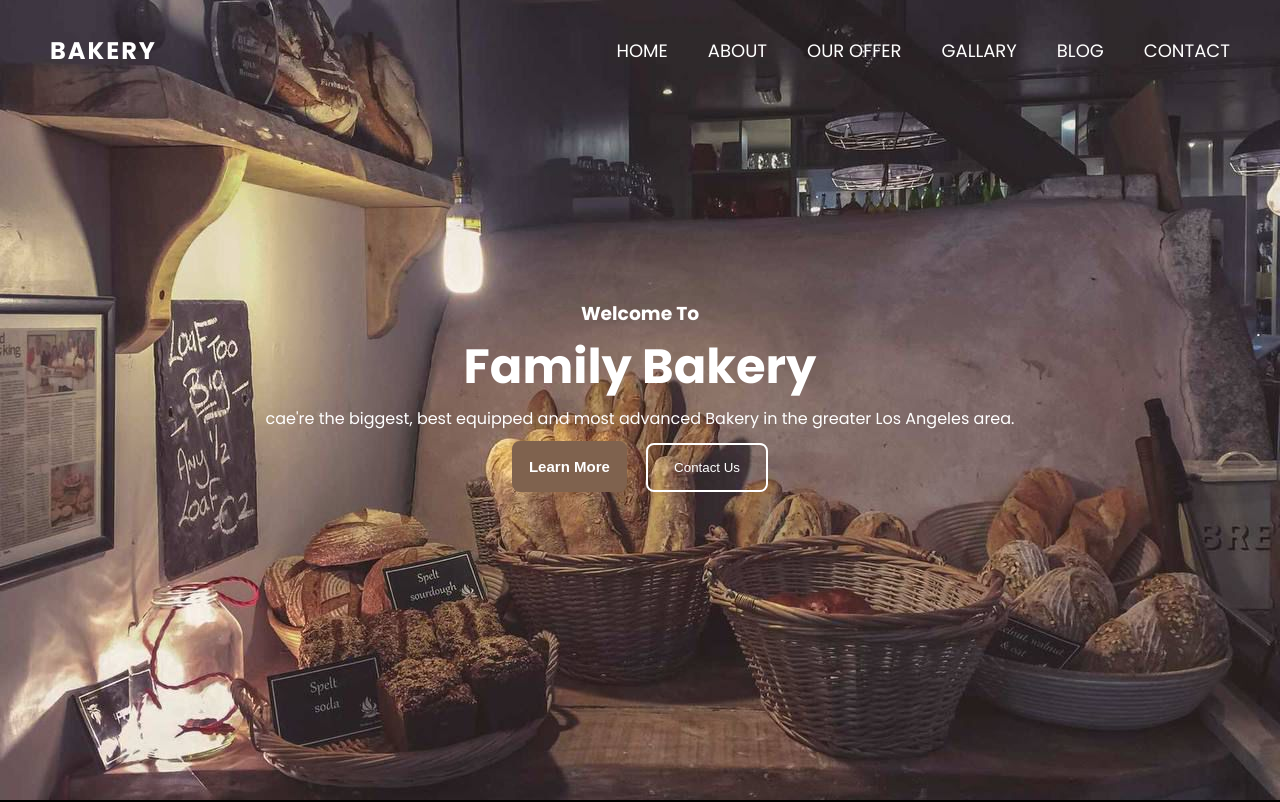
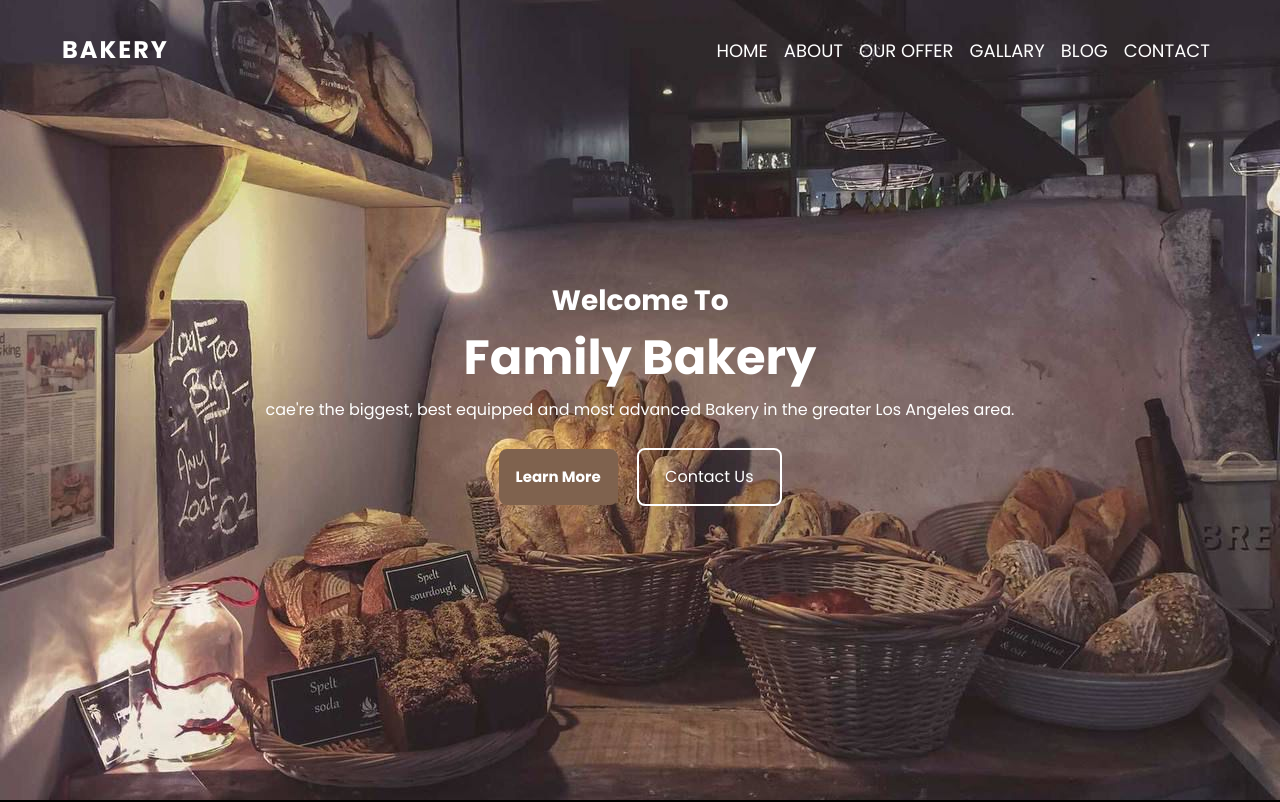
Before and after one commit to Devmotalat/Bakery, a plain HTML site: page index.html in a window 1280 px wide. Shown: the top 802 px of the page. Drawn offline with Linux system fonts and the light colour scheme.

Commit message:
Add files via upload

```diff
--- a/index.html
+++ b/index.html
@@ -4,24 +4,51 @@
     <meta charset="UTF-8">
     <meta name="viewport" content="width=device-width, initial-scale=1.0">
     <title>Family Bakery</title>
+    <link rel="stylesheet" href="./bootstrap-5.3.7-dist/css/bootstrap.min.css">
     <link rel="stylesheet" href="style.css">
     <link href="https://fonts.googleapis.com/css2?family=Poppins:wght@400;700&display=swap" rel="stylesheet">
+    <script src="./bootstrap-5.3.7-dist/js/bootstrap.bundle.min.js"></script>
 </head>
 <body>
     <!-- Navbar -->
     <header class="navbar">
-        <div class="logo">
-            <a href="#">Bakery</a>
-        </div>
-        <nav class="nav-links">
-            <ul>
-                <li><a href="#hero">Home</a></li>
-                <li><a href="#About">About</a></li>
-                <li><a href="#Our Offer">Our Offer</a></li>
-                <li><a href="#Gallary">Gallary</a></li>
-                <li><a href="#Blog">Blog</a></li>
-                <li><a href="#contact">Contact</a></li>
-            </ul>
+        <nav class="navbar navbar-expand-lg navbar-dark bg-transparent">
+            <div class="container-fluid">
+                <a class="navbar-brand " href="#">Bakery</a>
+                <button class="navbar-toggler" type="button" data-bs-toggle="collapse" data-bs-target="#navbarSupportedContent"
+                    aria-controls="navbarSupportedContent" aria-expanded="false" aria-label="Toggle navigation">
+                    <span class="navbar-toggler-icon"></span>
+                </button>
+                <div class="collapse navbar-collapse" id="navbarSupportedContent">
+                    <ul class="navbar-nav ms-auto mb-2 mb-lg-0">
+
+                        <li class="nav-item">
+                            <a class="nav-link active" aria-current="page" href="#">Home</a>
+                        </li>
+
+                        <li class="nav-item">
+                            <a class="nav-link active" aria-current="page" href="#">About</a>
+                        </li>
+
+
+                        <li class="nav-item">
+                            <a class="nav-link active" aria-current="page" href="#">Our Offer</a>
+                        </li>
+
+                        <li class="nav-item">
+                            <a class="nav-link active" aria-current="page" href="#">Gallary</a>
+                        </li>
+
+                        <li class="nav-item">
+                            <a class="nav-link active" aria-current="page" href="#">Blog</a>
+                        </li>
+
+                        <li class="nav-item">
+                            <a class="nav-link active" aria-current="page" href="#">Contact</a>
+                        </li>
+                    </ul>
+                </div>
+            </div>
         </nav>
     </header>
     <!-- welcome page  -->
--- a/style.css
+++ b/style.css
@@ -31,7 +31,7 @@ img {
     height: 100px;
 }
 
-.navbar .logo a {
+.navbar-brand {
     font-size: 24px;
     font-weight: bold;
     color: #fff;
@@ -41,7 +41,7 @@ img {
     transition: color 0.3s ease;
 }
 
-.navbar .logo a:hover {
+.navbar-brand:hover {
     color: #e78c0eb0;
 }
 
@@ -52,7 +52,7 @@ img {
     gap: 40px;
 }
 
-.nav-links ul li a {
+.nav-item a {
     font-size: 18px;
     text-decoration: none;
     color: #fff;
@@ -61,7 +61,7 @@ img {
     transition: color 0.3s ease, transform 0.3s ease;
 }
 
-.nav-links ul li a:hover {
+.nav-item a:hover {
     color: #e78c0eb0;
     transform: translateY(-5px);
 }
@@ -236,7 +236,7 @@ clearfix{
 }
 
 .special__card {
-    padding: 1rem;
+    /* padding: 1rem; */
     text-align: center;
     border-radius: 2rem;
 }
```
Also changed, not shown: bootstrap-5.3.7-dist/css/bootstrap.min.css (added), bootstrap-5.3.7-dist/js/bootstrap.bundle.min.js (added).
